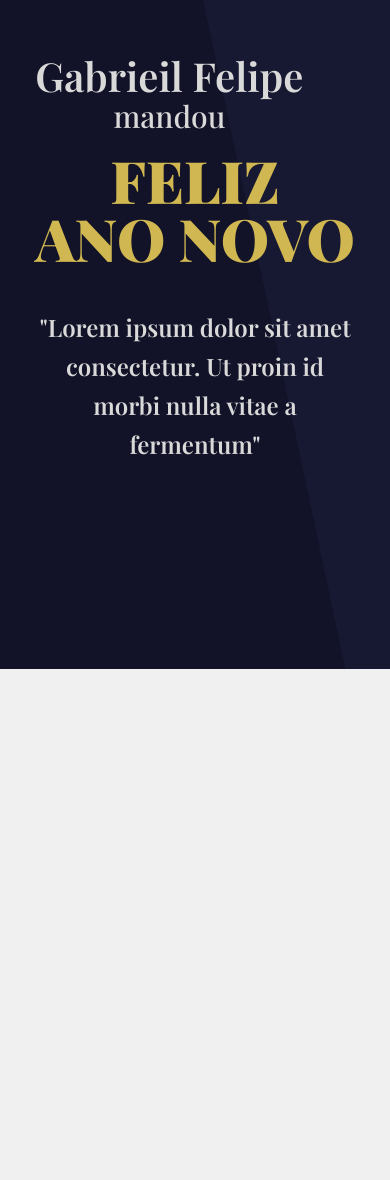
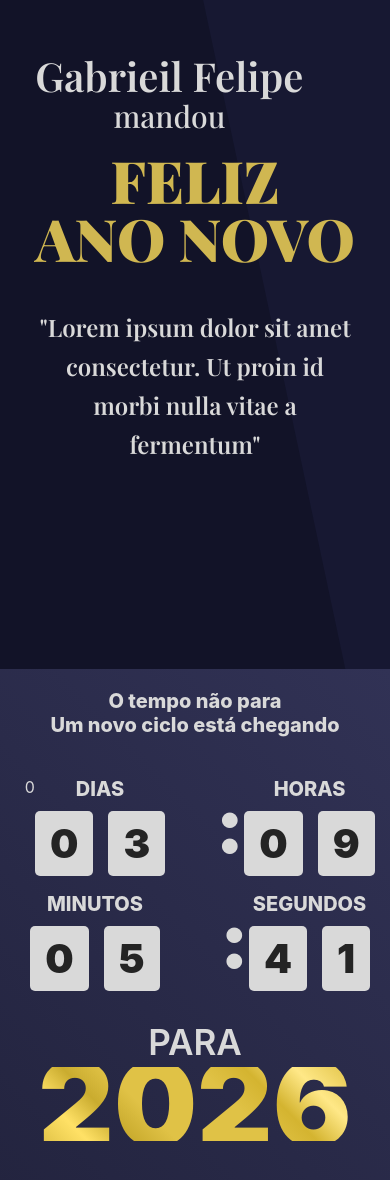
Before and after one commit to FerreiroINTZ/new_year_site, a React (Vite) app: page / in a window 390 px wide. Shown: the part 150-1330 px from the top of the page. Before the commit the page ends 844 px from the top, so only its background shows below. Built offline with nearby package versions, Linux system fonts and the light colour scheme; a web font is replaced by a local one.

Commit message:
adaptde: time section

```diff
--- a/src/App.jsx
+++ b/src/App.jsx
@@ -10,7 +10,7 @@ function App() {
   return (
     <>
       <Hero/>
-      {/* <Timer /> */}
+      <Timer />
       {/* quiz 1 */}
       {/* <Quiz /> */}
       {/* <CTA1 /> */}
--- a/src/components/timer/timer.jsx
+++ b/src/components/timer/timer.jsx
@@ -58,10 +58,10 @@ function timer() {
         <p id={style.text}>O tempo não para<br/>Um novo ciclo está chegando</p>
         <div id={style.time}>
             {times.map((x, index) =>
-            <React.Fragment key={index}>
+            <div id={style.cardContainer} className={index == 2 ? style.hidden : "" } key={index}>
                 {index && <span>:</span>}
                 <Card date={currentDate[index]} key={index} label={x}/>
-            </React.Fragment>
+            </div>
             )}
         </div>
         <div id={style.text2}>
--- a/src/components/timer/timer.module.css
+++ b/src/components/timer/timer.module.css
@@ -7,29 +7,47 @@
 
     #text{
         text-align: center;
-        font-size: 26px;
+        font-size: clamp(20px, 5vw, 26px);
         font-weight: 800;
     }
 
     #time{
-        /* background: red; */
         margin-top: 40px;
         display: flex;
         justify-content: center;
         gap: 10px;
+        /* background: red; */
+
+        @media(max-width: 600px){
+            &{
+                display: grid;
+                justify-items: center;
+                grid-template-columns: 1fr 1fr;
+                grid-template-rows: 1fr 1fr;
+
+                .hidden span{
+                    display: none;
+                    background: red;
+                }
+            }
+        }
 
         span{
-            font-size: 100px;
+            font-size: clamp(60px, 20vw, 100px);
             font-weight: 900;
             align-self: flex-end;
             margin-bottom: 10px;
         }
 
+        #cardContainer{
+            display: flex;
+            /* background: blue; */
+        }
+
         .singleTime{
-            /* background: blue; */
 
             p{
-                font-size: 34px;
+                font-size: clamp(20px, 5vw, 34px);
                 font-weight: 800;
                 text-align: center;
             }
@@ -43,10 +61,10 @@
                     text-align: center;
                     width: fit-content;
                     color: #242424;
-                    font-size: 80px;
+                    font-size: clamp(40px, 10vw, 80px);
                     font-weight: 900;
                     background: #D9D9D9;
-                    padding: 20px 30px;
+                    padding: clamp(8px, 2vw, 20px) clamp(15px, 3vw, 30px);
                     border-radius: 5px;
                 }
             }
@@ -54,7 +72,7 @@
     }
 
     #text2{
-        margin-top: 40px;
+        margin-top: clamp(20px, 5vw, 40px);
         display: grid;
         height: fit-content;
         justify-items: center;
@@ -62,16 +80,17 @@
         /* background: red; */
 
         p{
-            font-size: 50px;
+            font-size: clamp(30px, 9vw, 50px);
             font-weight: 600;
             line-height: 50px;
             width: fit-content;
             color: #D9D9D9;
+            /* background: red; */
         }
 
         h2{
-            font-size: 175px;
-            line-height: 125px;
+            font-size: clamp(100px, 30vw, 175px);
+            line-height: clamp(74px, 14vw, 125px);
             font-weight: 900;
             margin-top: 20px;
             width: fit-content;
@@ -88,6 +107,12 @@
             );
             -webkit-background-clip: text;
             -webkit-text-fill-color: transparent;
+
+            @media(max-width: 600px){
+                &{
+                    margin: 0px;
+                }
+            }
         }
     }
 }
```
